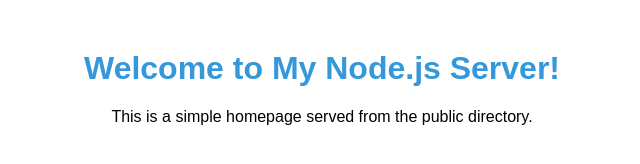
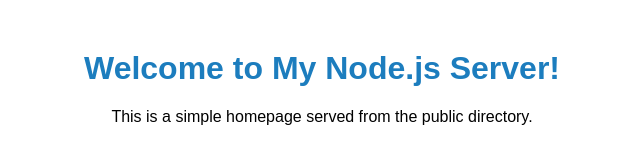
Before and after one commit to Breshnahamidi20/my-node-1, a website: page public/index.html in a window 1280 px wide. Shown: the whole page, without its empty margins (318-958 px from the left). Drawn offline with Linux system fonts and the light colour scheme.

Commit message:
add style.css file

```diff
--- a/public/style.css
+++ b/public/style.css
@@ -5,5 +5,5 @@
   }
 
   h1 {
-    color: #3498db;
+    color: #1c7dbe;
   }
```
